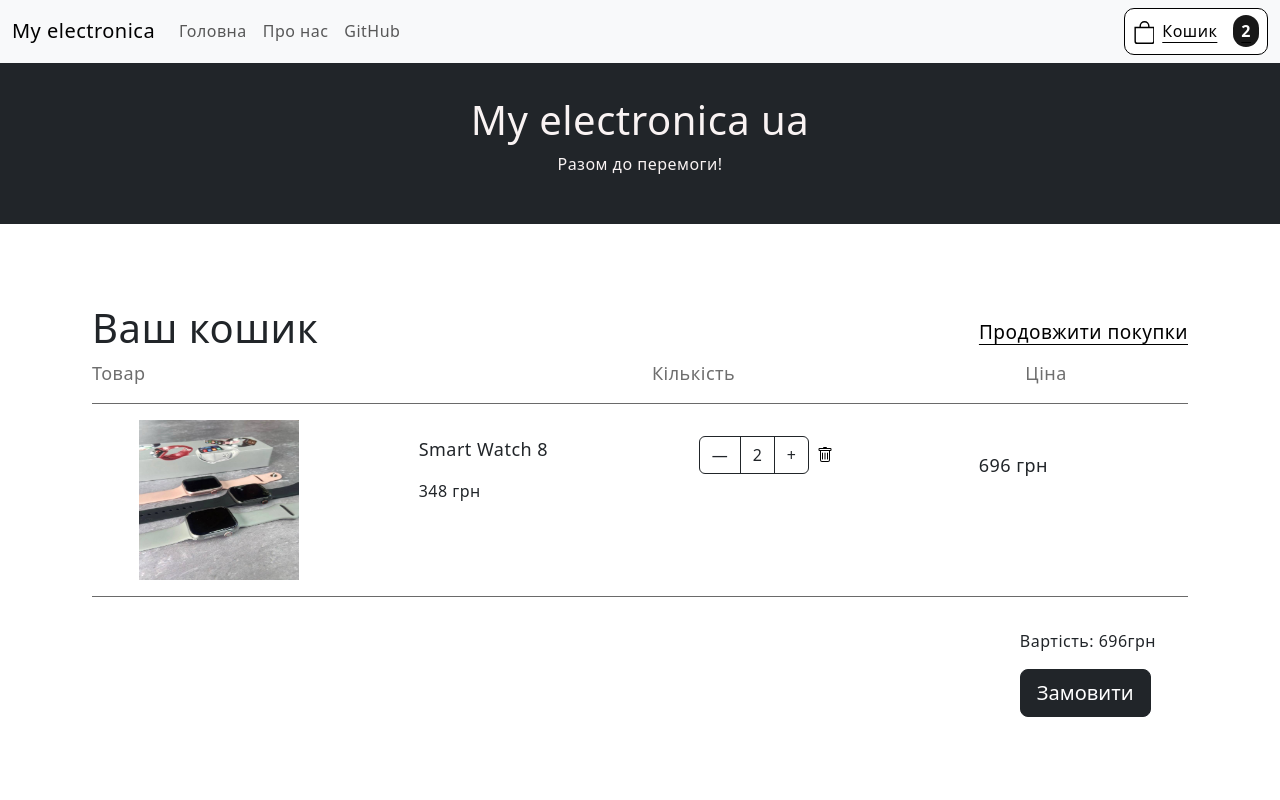
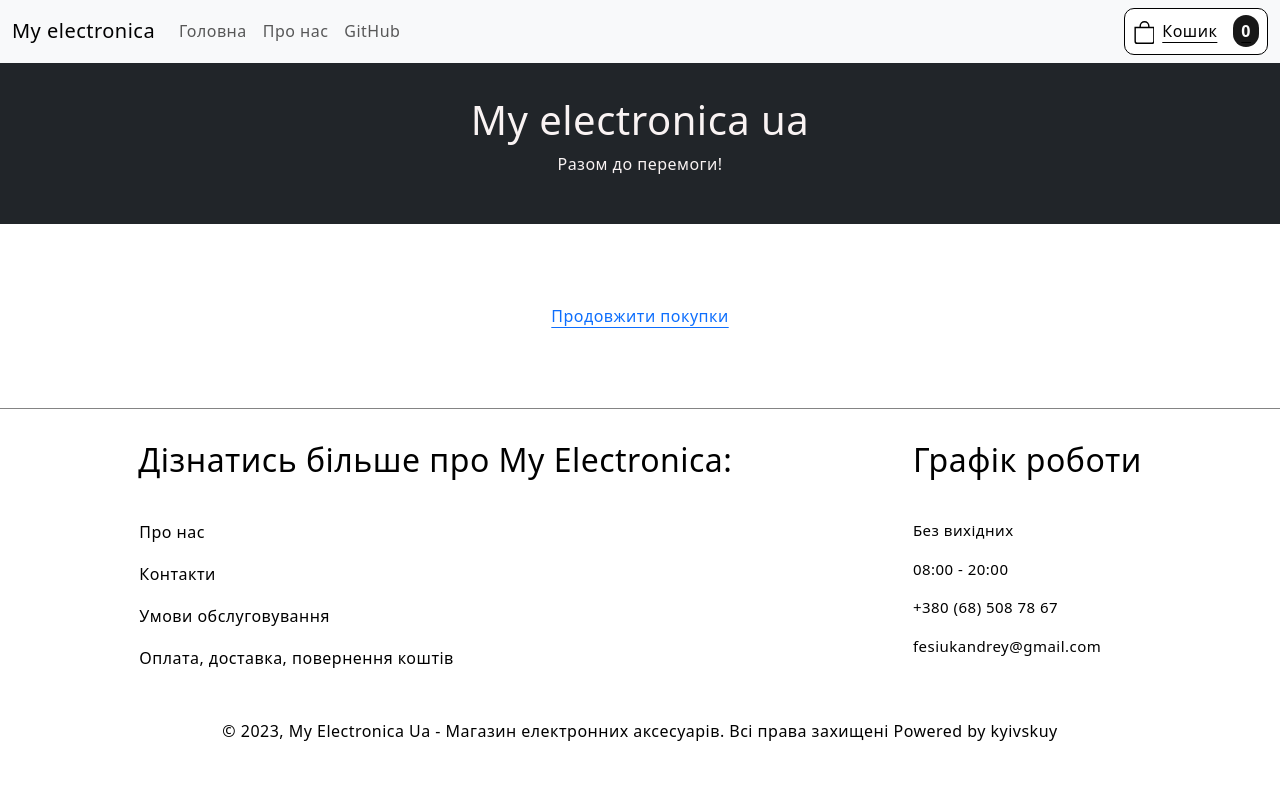
Before and after one commit to indian0ch/my.electronica.ua, a React (Create React App) app: page /cart in a window 1280 px wide. Shown: the top 800 px of the page. Built offline with nearby package versions, Linux system fonts and the light colour scheme.

Commit message:
Added some fixes

```diff
--- a/src/components/BodyPage/BodyPage.js
+++ b/src/components/BodyPage/BodyPage.js
@@ -1,4 +1,4 @@
-import { Fragment, useState, useEffect } from "react";
+import { Fragment, useState } from "react";
 import classes from "./BodyPage.module.css";
 import ITEMS from "../../asserts/items";
 import CardItem from "../ItemPages/CardItem";
--- a/src/components/Cart/Cart.module.css
+++ b/src/components/Cart/Cart.module.css
@@ -38,8 +38,6 @@
 }
 
 .listTable-header {
-    /* display: flex;
-    justify-content: space-between; */
     margin: 10px;
 }
 
@@ -48,14 +46,10 @@
 }
 
 .listTable-body {
-    /* display: flex;
-    justify-content: space-between; */
     margin-top: 1rem;
     border-bottom: 1px solid rgb(106, 106, 106);
     border-top: 1px solid rgb(106, 106, 106);
 }
-
-
 
 .row-image-container {
     padding: 1rem;
@@ -63,7 +57,7 @@
 
 .row-image-container img {
     width: 10rem;
-    height:  10rem;
+    height: 10rem;
 }
 
 .row-name-container {
@@ -86,8 +80,6 @@
 
 .row-count-container {
     padding-top: 2rem;
-    /* display: flex;
-    justify-content: space-between; */
     margin: 3rem 0rem 6rem;
     font-size: 18px;
     align-items: center;
@@ -95,16 +87,19 @@
     transition: all ease 3s;
 }
 
-
 .row-price-container {
     padding: 3rem 1.5rem;
 }
 
-.cartFooter{
+.cartFooter {
     display: flex;
     justify-content: flex-end;
 }
 
-.cartFooter-content{
+.cartFooter-content {
     padding: 2rem;
 }
+
+.continueSellButton{
+    text-align: center;
+}
--- a/src/components/Cart/EmptyCart.js
+++ b/src/components/Cart/EmptyCart.js
@@ -4,9 +4,9 @@ import { Link } from "react-router-dom";
 
 function EmptyCart(props) {
   return (
-    <Fragment>
-      <Link to="/" className={classes.continueSellButton}>Продовжити покупки</Link>
-    </Fragment>
+    <div className={classes.continueSellButton}>
+      <Link to="/">Продовжити покупки</Link>
+    </div>
   );
 }
 export default EmptyCart;
--- a/src/components/Cart/ItemRow.js
+++ b/src/components/Cart/ItemRow.js
@@ -1,4 +1,4 @@
-import { Fragment, useState, useEffect } from "react";
+import {useState, useEffect } from "react";
 import classes from "./Cart.module.css";
 import { useDispatch } from "react-redux";
 import { cartActions } from "../storage/cart-slice";
--- a/src/components/Cart/NotEmptyCart.js
+++ b/src/components/Cart/NotEmptyCart.js
@@ -10,7 +10,11 @@ function NotEmptyCart(props) {
     cartItems: state.cartFunctional.items,
     cartSum: state.cartFunctional.totalSum,
   }));
-  console.log("rendering");
+
+  function onOrderHandler(event){
+    event.preventDefault();
+
+  }
 
   return (
     <div className="container-lg">
@@ -46,7 +50,7 @@ function NotEmptyCart(props) {
       <div className={classes.cartFooter}>
           <div className={classes["cartFooter-content"]}>
               <p>Вартість: {cartSum}грн</p>
-              <Button className={classes["cartFooter-content-button"]} color='dark' size="lg">Замовити</Button>
+              <Button className={classes["cartFooter-content-button"]} color='dark' size="lg" onClick={onOrderHandler}>Замовити</Button>
           </div>
       </div>
     </div>
--- a/src/components/ItemPages/ItemPage.js
+++ b/src/components/ItemPages/ItemPage.js
@@ -32,11 +32,11 @@ function ItemPage(props) {
     event.preventDefault();
     dispatch(
       cartActions.addNewItem({
-        name: "Smart Watch 8",
-        price: 348,
-        count: 2,
-        color: "Black",
-        imageSrc: "6s-main.jpeg",
+        name: props.name,
+        price: props.price,
+        count: 1,
+        color: whichClrBtnActv,
+        imageSrc: props.src,
       })
     );
   }
--- a/src/components/ItemPages/ItemPage.module.css
+++ b/src/components/ItemPages/ItemPage.module.css
@@ -21,6 +21,7 @@
 }
 
 .itemPage-description {
+    padding-top: 4rem;
     flex-basis: 50%;
     align-self: flex-start;
     line-height: 1.5;
--- a/src/components/storage/cart-slice.js
+++ b/src/components/storage/cart-slice.js
@@ -1,18 +1,9 @@
 import { createSlice } from "@reduxjs/toolkit";
 
 const initialState = {
-  items: [
-    {
-      id: "w1",
-      name: "Smart Watch 8",
-      price: 348,
-      count: 2,
-      color: "Black",
-      imageSrc: "6s-main.jpeg",
-    },
-  ],
-  totalSum: 696,
-  totalCount: 2,
+  items: [],
+  totalSum: 0,
+  totalCount: 0,
 };
 
 const cartSlice = createSlice({
@@ -37,9 +28,15 @@ const cartSlice = createSlice({
     decreaseItem: (state, action) => {
       const nameItem = action.payload;
       const item = state.items.find((item) => item.name === nameItem);
-      item.count--;
-      state.totalSum -= item.price;
-      state.totalCount--;
+      if (item.count > 1) {
+        item.count--;
+        state.totalSum -= item.price;
+        state.totalCount--;
+      } else{
+        state.items = state.items.filter((element) => element.name !== nameItem);
+        state.totalCount -= item.count;
+        state.totalSum -= item.count * item.price;
+      }
     },
     increaseItem: (state, action) => {
       const nameItem = action.payload;
--- a/src/components/storage/colorChoose-slice.js
+++ b/src/components/storage/colorChoose-slice.js
@@ -10,9 +10,7 @@ const colorChoosenSlice = createSlice({
   reducers: {
     changeButtonId: (state, action) => {
       const id = action.payload;
-      console.log(id);
       state.isColorActive = id;
-      console.log(state.isColorActive);
     },
   },
 });
```
Also changed, not shown: src/components/OrderPage/OrderPage.js (added).
